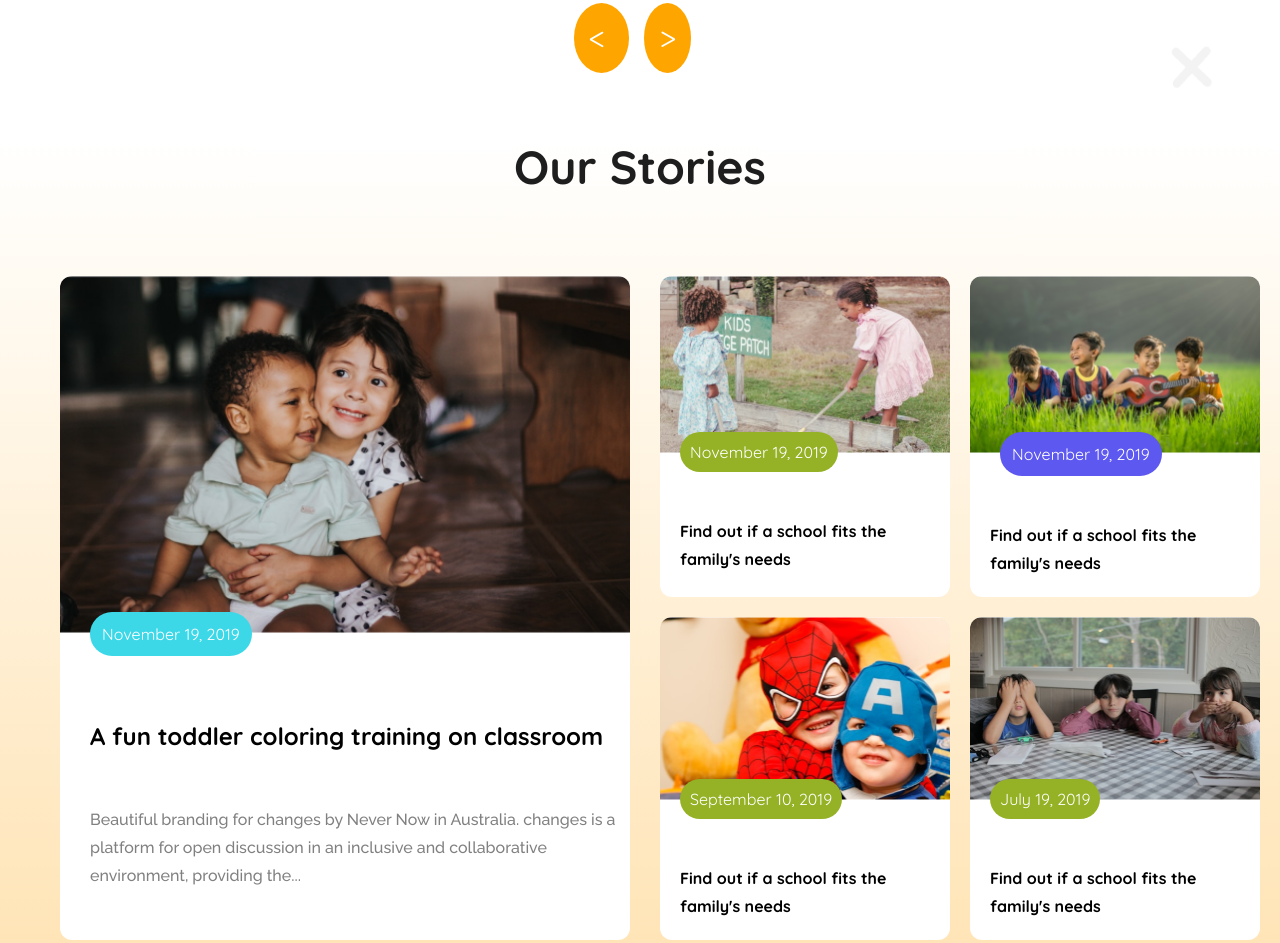
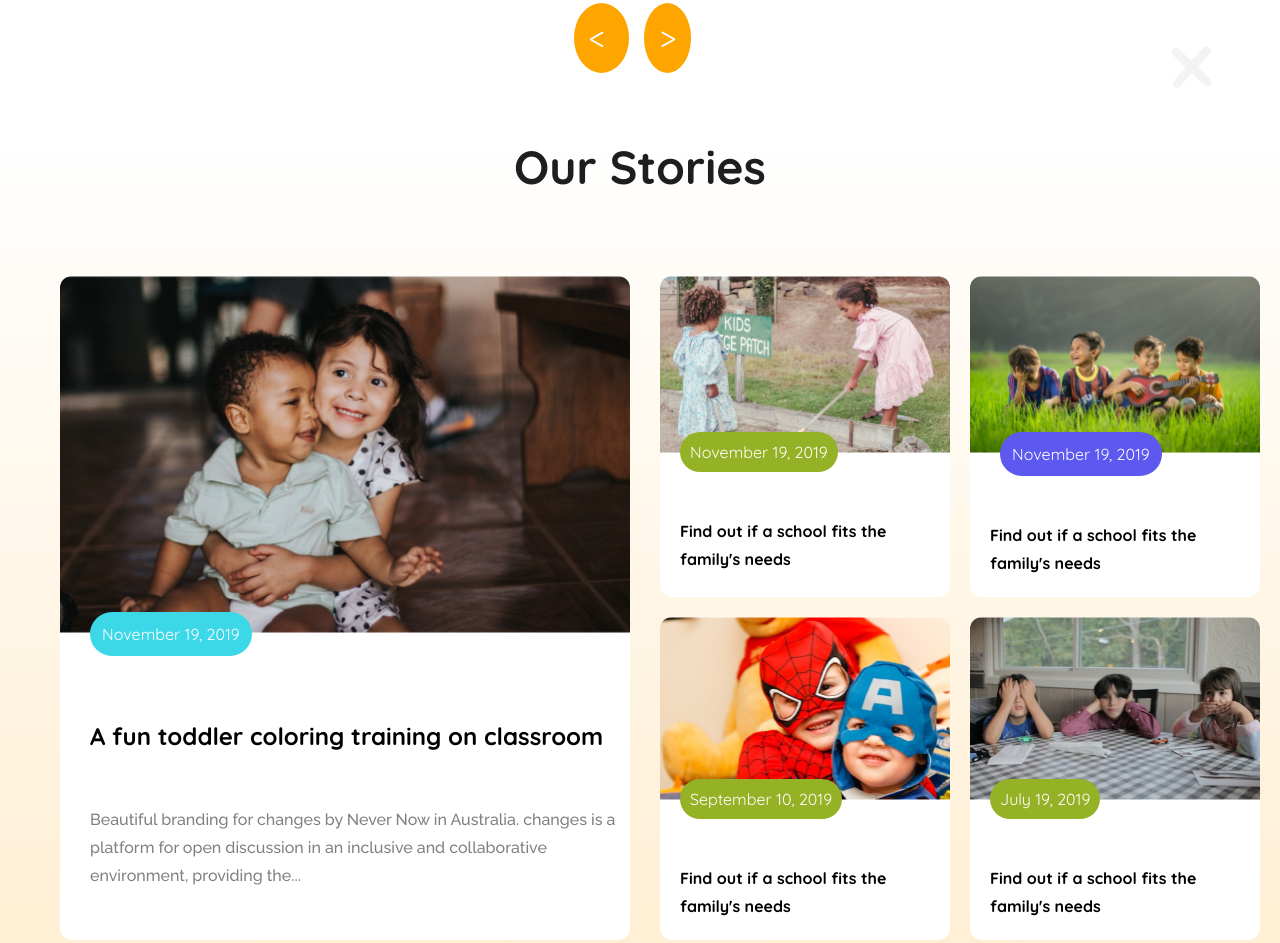
Before and after one commit to rjriajul1/my-second-assignment, a plain HTML site: page index.html in a window 1280 px wide. Shown: the part 1508-2451 px from the top of the page. Drawn offline with Linux system fonts and the light colour scheme.

```diff
--- a/styles/style.css
+++ b/styles/style.css
@@ -281,7 +281,7 @@ a {
     margin: 0 auto; */
     text-align: center;
     margin-top: 80px;
-    background-image: linear-gradient(to top, #fea10157, #FFFFFF);
+    background-image: linear-gradient(to top, #fea10134, #FFFFFF);
 
 }
 
```
